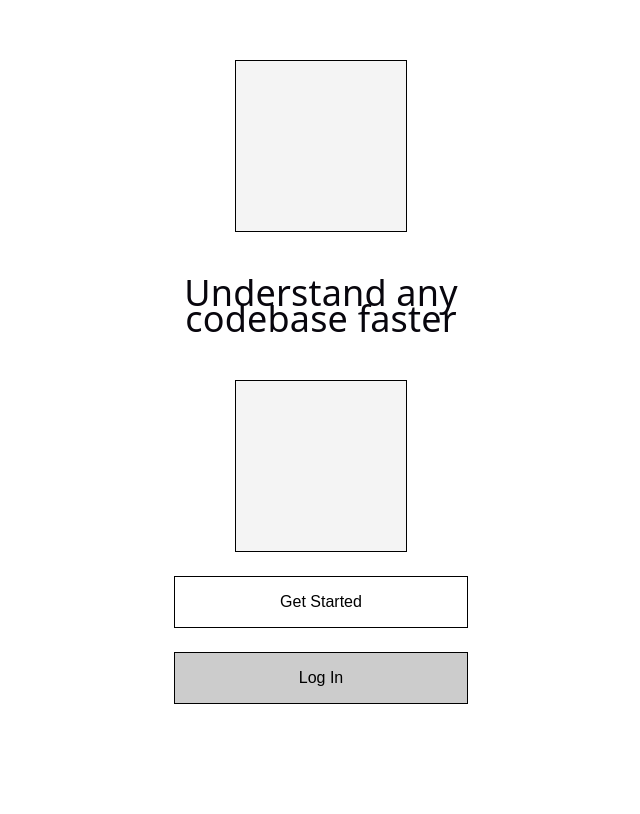
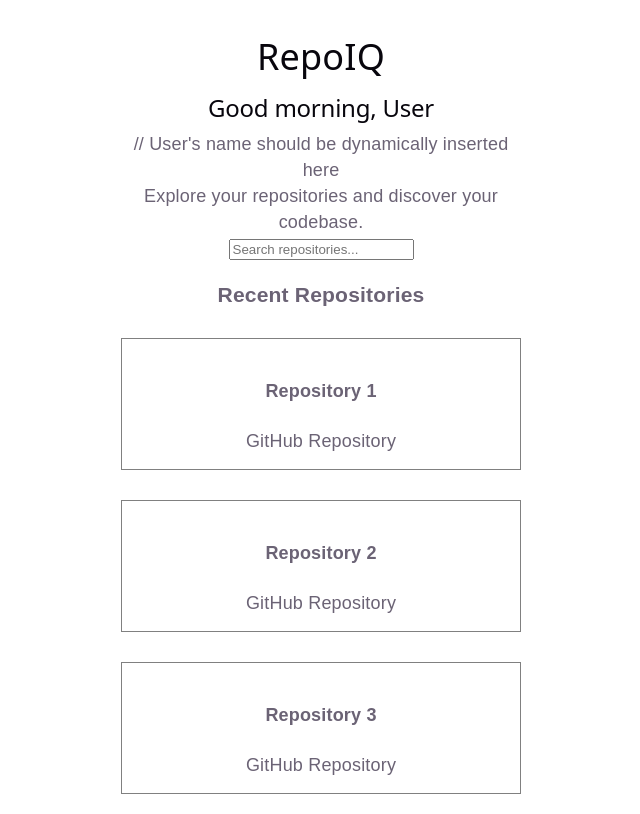
Before and after one commit to agile-students-fall2026/generic-mern-stack-project-repoiq, a React (Vite) app in the folder front-end/: page / in a window 1280 px wide. Shown: the top 814 px of the page, without its empty margins (319-959 px from the left). Built offline with nearby package versions, Linux system fonts and the light colour scheme.

Commit message:
Connect Home page to App

```diff
--- a/front-end/src/App.jsx
+++ b/front-end/src/App.jsx
@@ -10,12 +10,17 @@ import SearchResultsDetails from "./features/SearchResultDetails.jsx";
 import ComponentDetails from "./features/ComponentDetails.jsx";
 import DependencyDetails from "./features/DependencyDetails.jsx";
 import Welcome from "./features/welcome.jsx";
+import Home from "./features/Home.jsx";
 import "./App.css";
 
 function App() {
-  const [page, setPage] = useState("welcome");
+  const [page, setPage] = useState("home"); // Default page is set to "home". Further changes needed
   if (page === "welcome") {
     return <Welcome setPage={setPage} />;
+  }
+
+  if (page === "home") {
+    return <Home setPage={setPage} />;
   }
 
   if (page === "progress") {
--- a/front-end/src/features/Home.css
+++ b/front-end/src/features/Home.css
@@ -0,0 +1,30 @@
+
+.home {
+  padding: 20px;
+}
+
+.home h1 {
+  margin-bottom: 30px;
+}
+
+.home input {
+  width: 100%;
+  padding: 10px;
+  margin: 15px 0;
+  box-sizing: border-box;
+}
+
+.repository-list {
+  margin-top: 15px;
+}
+
+.repository {
+  border: 1px solid #ccc;
+  padding: 12px;
+  margin-bottom: 10px;
+  border-radius: 5px;
+}
+
+.repository h4 {
+  margin: 0;
+}
```
